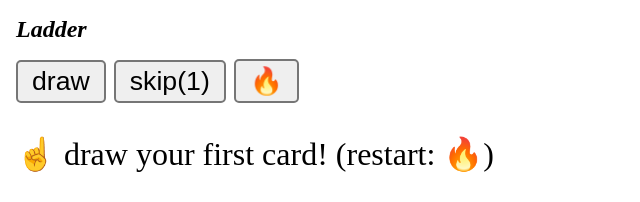
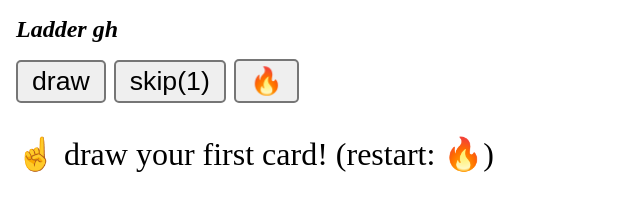
Before and after one commit to tagoso/ladder2, a website: page index.html in a window 1280 px wide. Shown: the top 202 px of the page, 0-640 px from the left. Drawn offline with Linux system fonts and the light colour scheme.

Commit message:
h1 github

```diff
--- a/index.html
+++ b/index.html
@@ -36,7 +36,7 @@
 </head>
 
 <body>
-  <h1>Ladder</h1>
+  <h1>Ladder gh</h1>
   <div id="buttons">
     <p id="skipBlank"></p>
     <button onclick="getCards()" id="getButton">draw</button>
```
